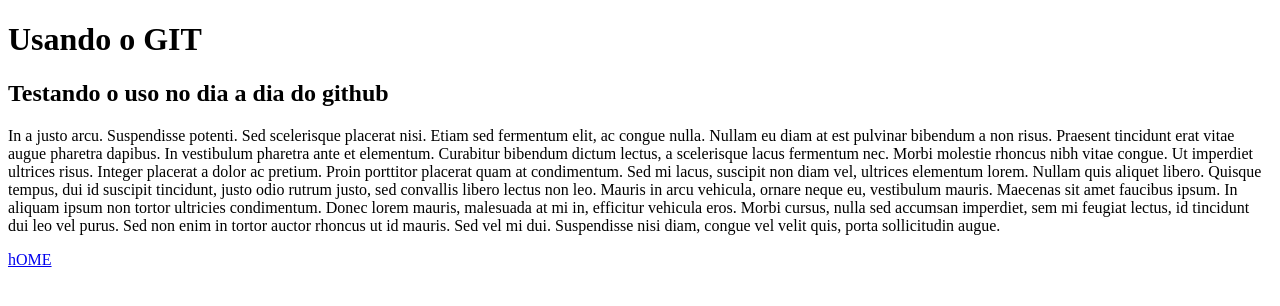
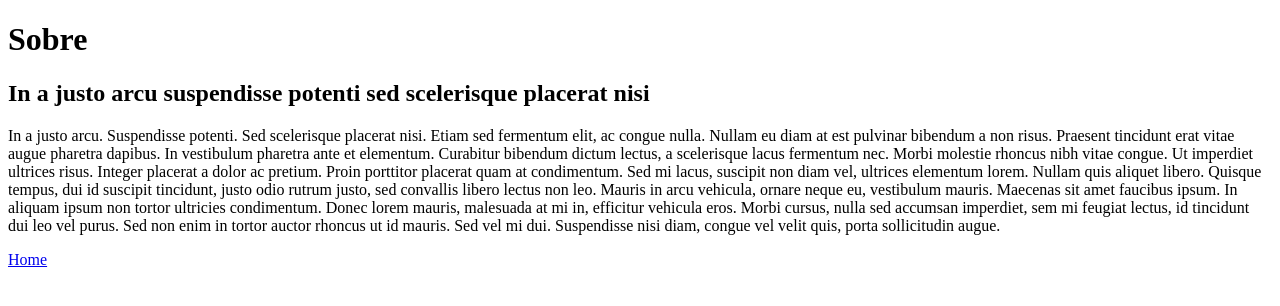
Before and after one commit to nanodevloperbr/teste, a plain HTML site: page sobre.html in a window 1280 px wide. Drawn offline with Linux system fonts and the light colour scheme.

Commit message:
Modificações novas

```diff
--- a/sobre.html
+++ b/sobre.html
@@ -7,14 +7,14 @@
   <body>
     <header></header>
     <main>
-      <h1>Usando o GIT</h1>
-      <h2>Testando o uso no dia a dia do github</h2>
+      <h1>Sobre</h1>
+      <h2>In a justo arcu suspendisse potenti sed scelerisque placerat nisi</h2>
       <p>
         In a justo arcu. Suspendisse potenti. Sed scelerisque placerat nisi. Etiam sed fermentum elit, ac congue nulla. Nullam eu diam at est pulvinar bibendum a non risus. Praesent tincidunt erat vitae augue pharetra dapibus. In vestibulum pharetra ante et elementum. Curabitur bibendum dictum lectus, a scelerisque lacus fermentum nec. Morbi molestie rhoncus nibh vitae congue. Ut imperdiet ultrices risus. Integer placerat a dolor ac pretium. Proin porttitor placerat quam at condimentum.
         Sed mi lacus, suscipit non diam vel, ultrices elementum lorem. Nullam quis aliquet libero. Quisque tempus, dui id suscipit tincidunt, justo odio rutrum justo, sed convallis libero lectus non leo. Mauris in arcu vehicula, ornare neque eu, vestibulum mauris. Maecenas sit amet faucibus ipsum. In aliquam ipsum non tortor ultricies condimentum. Donec lorem mauris, malesuada at mi in, efficitur vehicula eros. Morbi cursus, nulla sed accumsan imperdiet, sem mi feugiat lectus, id tincidunt dui leo vel purus. Sed non enim in tortor auctor rhoncus ut id mauris. Sed vel mi dui. Suspendisse nisi diam, congue vel velit quis, porta sollicitudin augue.
       </p>
 
-      <a href="sobre.html">hOME</a>
+      <a href="index.html">Home</a>
 
 
     </main>
```
Also changed, not shown: faq.html (added, +19 -0 lines), index.html (+3 -0 lines).
